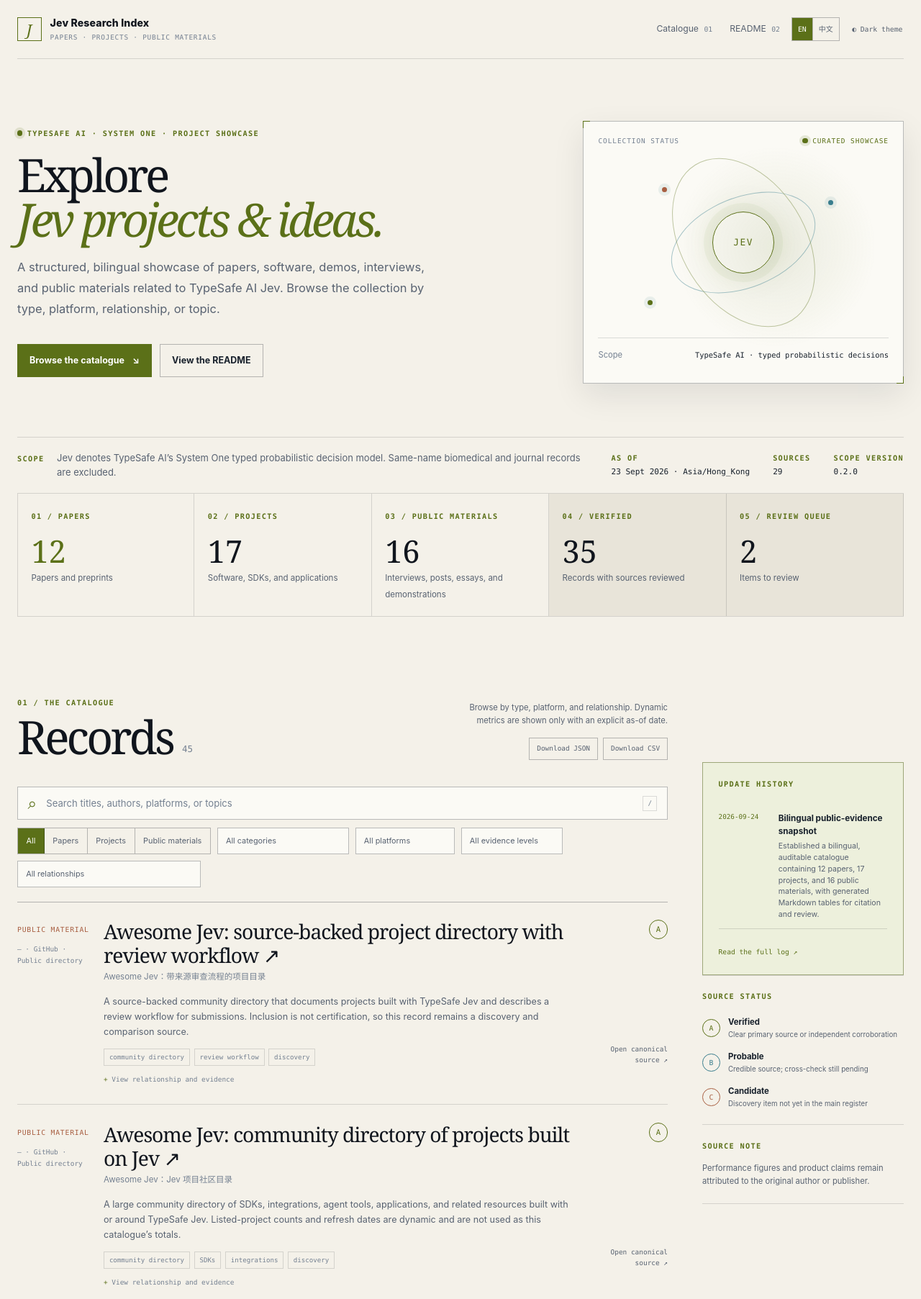
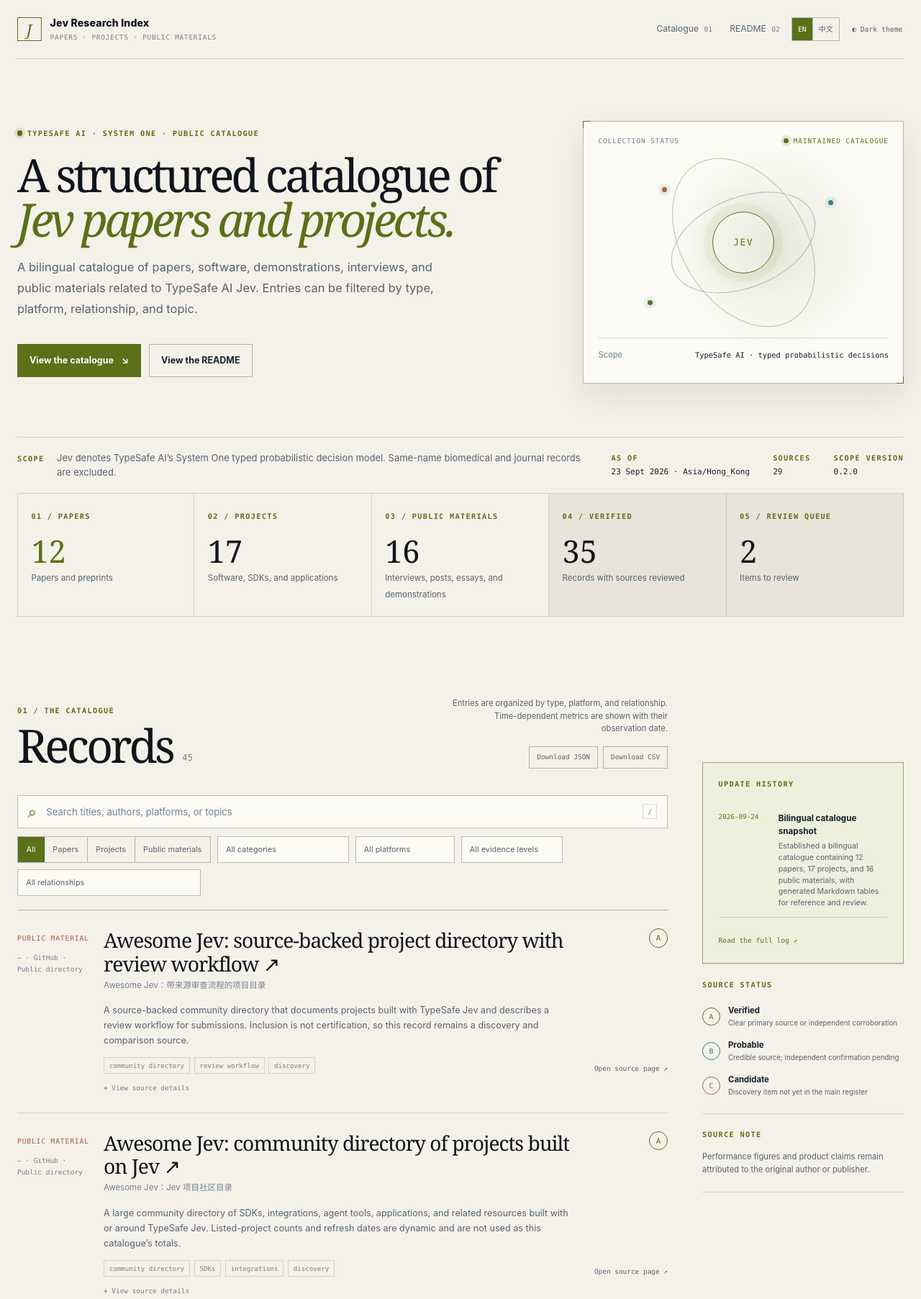
Before and after one commit to AgenticAPP-Web/Jev-Research-Index, a website: page index.html in a window 1280 px wide. Shown: the top 1805 px of the page at 72% size. Drawn offline with Linux system fonts and the light colour scheme.

Commit message:
refine: formalize catalogue language

```diff
--- a/app.js
+++ b/app.js
@@ -14,14 +14,14 @@ const translations = {
     "brand.subtitle": "papers · projects · public materials",
     "nav.catalog": "Catalogue",
     "nav.protocol": "README",
-    "hero.eyebrow": "TypeSafe AI · System One · project showcase",
-    "hero.titleLead": "Explore",
-    "hero.titleEmphasis": "Jev projects & ideas.",
-    "hero.lede": "A structured, bilingual showcase of papers, software, demos, interviews, and public materials related to TypeSafe AI Jev. Browse the collection by type, platform, relationship, or topic.",
-    "hero.primaryAction": "Browse the catalogue",
+    "hero.eyebrow": "TypeSafe AI · System One · public catalogue",
+    "hero.titleLead": "A structured catalogue of",
+    "hero.titleEmphasis": "Jev papers and projects.",
+    "hero.lede": "A bilingual catalogue of papers, software, demonstrations, interviews, and public materials related to TypeSafe AI Jev. Entries can be filtered by type, platform, relationship, and topic.",
+    "hero.primaryAction": "View the catalogue",
     "hero.secondaryAction": "View the README",
     "hero.statusLabel": "COLLECTION STATUS",
-    "hero.statusValue": "CURATED SHOWCASE",
+    "hero.statusValue": "MAINTAINED CATALOGUE",
     "hero.scopeLabel": "Scope",
     "scope.label": "SCOPE",
     "scope.statement": "Jev denotes TypeSafe AI’s System One typed probabilistic decision model. Same-name biomedical and journal records are excluded.",
@@ -40,7 +40,7 @@ const translations = {
     "stats.pending": "Items to review",
     "catalog.kicker": "THE CATALOGUE",
     "catalog.title": "Records",
-    "catalog.aside": "Browse by type, platform, and relationship. Dynamic metrics are shown only with an explicit as-of date.",
+    "catalog.aside": "Entries are organized by type, platform, and relationship. Time-dependent metrics are shown with their observation date.",
     "actions.downloadJson": "Download JSON",
     "actions.downloadCsv": "Download CSV",
     "filters.searchLabel": "Search the catalogue",
@@ -63,7 +63,7 @@ const translations = {
     "rail.boundary": "SOURCE NOTE",
     "rail.boundaryText": "Performance figures and product claims remain attributed to the original author or publisher.",
     "lastUpdate.label": "LAST UPDATE",
-    "footer.note": "Static, bilingual showcase of the Jev ecosystem.",
+    "footer.note": "Static bilingual catalogue of the Jev ecosystem.",
     "status.loading": "Loading",
     "status.noUpdates": "No update records are available.",
     "status.noMatches": "No records match the current filters.",
@@ -72,8 +72,8 @@ const translations = {
     "status.citationCopied": "Citation copied",
     "status.citationFailed": "Copy failed; open the source to copy manually",
     "status.downloadReady": "Download prepared",
-    "status.viewDetails": "View relationship and evidence",
-    "status.openCanonical": "Open canonical source",
+    "status.viewDetails": "View source details",
+    "status.openCanonical": "Open source page",
     "status.openOriginal": "Open original post",
     "status.copyBibtex": "Copy BibTeX",
     "status.noSummary": "No bilingual summary has been supplied; consult the canonical source.",
@@ -93,10 +93,10 @@ const translations = {
     "evidence.probable": "Probable",
     "evidence.candidate": "Candidate",
     "evidence.verifiedNote": "Clear primary source or independent corroboration",
-    "evidence.probableNote": "Credible source; cross-check still pending",
+    "evidence.probableNote": "Credible source; independent confirmation pending",
     "evidence.candidateNote": "Discovery item not yet in the main register",
     "relation.uses_jev": "Directly uses or evaluates Jev",
-    "relation.jev_inspired": "Inspired by Jev or System One ideas",
+    "relation.jev_inspired": "Related to Jev or System One",
     "relation.replica": "Replication or alternative implementation",
     "relation.mentions_only": "Background mention only",
     "contentType.interview": "Interview",
@@ -125,14 +125,14 @@ const translations = {
     "brand.subtitle": "论文 · 项目 · 公开材料",
     "nav.catalog": "目录",
     "nav.protocol": "README",
-    "hero.eyebrow": "TypeSafe AI · System One · 项目展示",
-    "hero.titleLead": "探索",
-    "hero.titleEmphasis": "Jev 项目与想法。",
-    "hero.lede": "一个双语、结构化的 Jev 展示目录，汇集论文、软件、视频演示、访谈与公开材料。可按类型、平台、关系或主题浏览。",
-    "hero.primaryAction": "浏览目录",
+    "hero.eyebrow": "TypeSafe AI · System One · 公开目录",
+    "hero.titleLead": "一份结构化的",
+    "hero.titleEmphasis": "Jev 论文与项目目录。",
+    "hero.lede": "一个双语目录，收录与 TypeSafe AI Jev 相关的论文、软件、演示、访谈与其他公开材料。条目可按类型、平台、关系和主题筛选。",
+    "hero.primaryAction": "查看目录",
     "hero.secondaryAction": "查看 README",
     "hero.statusLabel": "目录状态",
-    "hero.statusValue": "精选展示",
+    "hero.statusValue": "持续维护目录",
     "hero.scopeLabel": "范围",
     "scope.label": "范围",
     "scope.statement": "Jev 专指 TypeSafe AI 的 System One 类型化概率决策模型；同名生物医学与期刊记录不纳入统计。",
@@ -151,7 +151,7 @@ const translations = {
     "stats.pending": "待处理条目",
     "catalog.kicker": "研究目录",
     "catalog.title": "记录",
-    "catalog.aside": "按类型、平台与关系浏览。动态指标仅在明确标注截至日期时展示。",
+    "catalog.aside": "条目按类型、平台与关系组织。具有时效性的指标均标注观测日期。",
     "actions.downloadJson": "下载 JSON",
     "actions.downloadCsv": "下载 CSV",
     "filters.searchLabel": "搜索目录",
@@ -174,7 +174,7 @@ const translations = {
     "rail.boundary": "来源说明",
     "rail.boundaryText": "性能数字和产品主张均保留原作者或发布方署名。",
     "lastUpdate.label": "最后更新",
-    "footer.note": "静态、双语的 Jev 生态展示页。",
+    "footer.note": "静态、双语的 Jev 生态目录。",
     "status.loading": "读取中",
     "status.noUpdates": "暂无更新记录。",
     "status.noMatches": "当前筛选条件没有匹配记录。",
@@ -183,8 +183,8 @@ const translations = {
     "status.citationCopied": "引用已复制",
     "status.citationFailed": "复制失败；请打开来源手动复制",
     "status.downloadReady": "已准备下载",
-    "status.viewDetails": "查看关系与证据",
-    "status.openCanonical": "打开 canonical 来源",
+    "status.viewDetails": "查看来源信息",
+    "status.openCanonical": "打开来源页面",
     "status.openOriginal": "打开原始帖子",
     "status.copyBibtex": "复制 BibTeX",
     "status.noSummary": "尚未提供双语摘要；请查阅 canonical 来源。",
@@ -204,10 +204,10 @@ const translations = {
     "evidence.probable": "待补交叉核验",
     "evidence.candidate": "候选",
     "evidence.verifiedNote": "一手来源明确或有独立交叉印证",
-    "evidence.probableNote": "来源可信，但仍待交叉核验",
+    "evidence.probableNote": "来源可信，仍待独立确认",
     "evidence.candidateNote": "发现线索，尚未进入主目录",
     "relation.uses_jev": "直接使用或评测 Jev",
-    "relation.jev_inspired": "受 Jev 或 System One 思路启发",
+    "relation.jev_inspired": "与 Jev 或 System One 相关",
     "relation.replica": "复现或替代实现",
     "relation.mentions_only": "仅作背景提及",
     "contentType.interview": "访谈",
--- a/data/updates.json
+++ b/data/updates.json
@@ -1,11 +1,11 @@
 [
   {
     "date": "2026-09-24",
-    "label": "Bilingual public-evidence snapshot",
-    "labelEn": "Bilingual public-evidence snapshot",
-    "labelZh": "双语公开证据快照",
-    "summary": "Established a bilingual, auditable catalogue containing 12 papers, 17 projects, and 16 public materials, with generated Markdown tables for citation and review.",
-    "summaryEn": "Established a bilingual, auditable catalogue containing 12 papers, 17 projects, and 16 public materials, with generated Markdown tables for citation and review.",
-    "summaryZh": "建立双语、可审计的 Jev 目录：收录 12 篇论文、17 个项目与 16 条公开材料，并在 README 中生成便于引用与审阅的 Markdown 表格。"
+    "label": "Bilingual catalogue snapshot",
+    "labelEn": "Bilingual catalogue snapshot",
+    "labelZh": "双语目录快照",
+    "summary": "Established a bilingual catalogue containing 12 papers, 17 projects, and 16 public materials, with generated Markdown tables for reference and review.",
+    "summaryEn": "Established a bilingual catalogue containing 12 papers, 17 projects, and 16 public materials, with generated Markdown tables for reference and review.",
+    "summaryZh": "建立双语 Jev 目录：收录 12 篇论文、17 个项目与 16 条公开材料，并在 README 中生成便于查阅的 Markdown 表格。"
   }
 ]
--- a/index.html
+++ b/index.html
@@ -3,7 +3,7 @@
   <head>
     <meta charset="UTF-8" />
     <meta name="viewport" content="width=device-width, initial-scale=1" />
-    <meta name="description" content="Jev Research Index: a bilingual showcase of papers, software, projects, interviews, demos, and public materials related to TypeSafe AI Jev." />
+    <meta name="description" content="Jev Research Index: a bilingual catalogue of papers, software, projects, interviews, demonstrations, and public materials related to TypeSafe AI Jev." />
     <meta name="theme-color" content="#f4f1e9" />
     <title>Jev Research Index — Papers, Projects, and Public Materials</title>
     <link rel="icon" href="favicon.svg" type="image/svg+xml" />
@@ -38,18 +38,18 @@
       <main id="top">
         <section class="hero" aria-labelledby="hero-title">
           <div class="hero-copy">
-            <p class="eyebrow"><span class="signal-dot" aria-hidden="true"></span><span data-i18n="hero.eyebrow">TypeSafe AI · System One · project showcase</span></p>
-            <h1 id="hero-title"><span data-i18n="hero.titleLead">Explore</span><br /><em data-i18n="hero.titleEmphasis">Jev projects &amp; ideas.</em></h1>
-            <p class="hero-lede" data-i18n="hero.lede">A structured, bilingual showcase of papers, software, demos, interviews, and public materials related to TypeSafe AI Jev. Browse the collection by type, platform, relationship, or topic.</p>
+            <p class="eyebrow"><span class="signal-dot" aria-hidden="true"></span><span data-i18n="hero.eyebrow">TypeSafe AI · System One · public catalogue</span></p>
+            <h1 id="hero-title"><span data-i18n="hero.titleLead">A structured catalogue of</span><br /><em data-i18n="hero.titleEmphasis">Jev papers and projects.</em></h1>
+            <p class="hero-lede" data-i18n="hero.lede">A bilingual catalogue of papers, software, demonstrations, interviews, and public materials related to TypeSafe AI Jev. Entries can be filtered by type, platform, relationship, and topic.</p>
             <div class="hero-actions">
-              <a class="button button-primary" href="#catalog"><span data-i18n="hero.primaryAction">Browse the catalogue</span> <span aria-hidden="true">↘</span></a>
+              <a class="button button-primary" href="#catalog"><span data-i18n="hero.primaryAction">View the catalogue</span> <span aria-hidden="true">↘</span></a>
               <a class="button button-quiet" href="README.md" data-i18n="hero.secondaryAction">View the README</a>
             </div>
           </div>
           <div class="hero-observatory" aria-label="Catalogue scope overview">
             <div class="observatory-heading">
               <span data-i18n="hero.statusLabel">COLLECTION STATUS</span>
-            <span class="live-badge"><span class="signal-dot" aria-hidden="true"></span><span data-i18n="hero.statusValue">CURATED SHOWCASE</span></span>
+            <span class="live-badge"><span class="signal-dot" aria-hidden="true"></span><span data-i18n="hero.statusValue">MAINTAINED CATALOGUE</span></span>
             </div>
             <div class="orbit" aria-hidden="true">
               <span class="orbit-ring orbit-ring-a"></span>
@@ -114,7 +114,7 @@
                 <h2 id="catalog-title"><span data-i18n="catalog.title">Records</span> <span id="result-count">—</span></h2>
               </div>
               <div class="section-heading-side">
-                <p class="section-aside" data-i18n="catalog.aside">Browse by type, platform, and relationship. Dynamic metrics are shown only with an explicit as-of date.</p>
+                <p class="section-aside" data-i18n="catalog.aside">Entries are organized by type, platform, and relationship. Time-dependent metrics are shown with their observation date.</p>
                 <div class="export-actions" aria-label="Download catalogue data">
                   <button class="export-button" type="button" data-export="json" data-i18n="actions.downloadJson">Download JSON</button>
                   <button class="export-button" type="button" data-export="csv" data-i18n="actions.downloadCsv">Download CSV</button>
@@ -195,7 +195,7 @@
 
       <footer class="footer">
         <span>Jev Research Index · scope v<span id="footer-scope-version">—</span></span>
-        <span data-i18n="footer.note">Static, bilingual showcase of the Jev ecosystem.</span>
+        <span data-i18n="footer.note">Static bilingual catalogue of the Jev ecosystem.</span>
       </footer>
     </div>
     <script type="module" src="app.js?v=0.2.0"></script>
--- a/scripts/render-readme.mjs
+++ b/scripts/render-readme.mjs
@@ -97,7 +97,7 @@ function pendingRows() {
 const block = `${START}
 ## Catalogue snapshot
 
-The following tables are generated from the JSON snapshots in this repository. They provide a compact Markdown index for citation and review; the website adds full summaries, filters, source notes, and bilingual display. Counts and dates refer to the snapshot labelled **${manifest.lastUpdated}** (${manifest.timezone}).
+The following tables are generated from the JSON snapshots in this repository. They provide a compact Markdown index for reference and review; the website adds full summaries, filters, source notes, and bilingual display. Counts and dates refer to the snapshot labelled **${manifest.lastUpdated}** (${manifest.timezone}).
 
 ### Papers and preprints (${papers.length})
 
```
Also changed, not shown: README.md, data/manifest.json.
